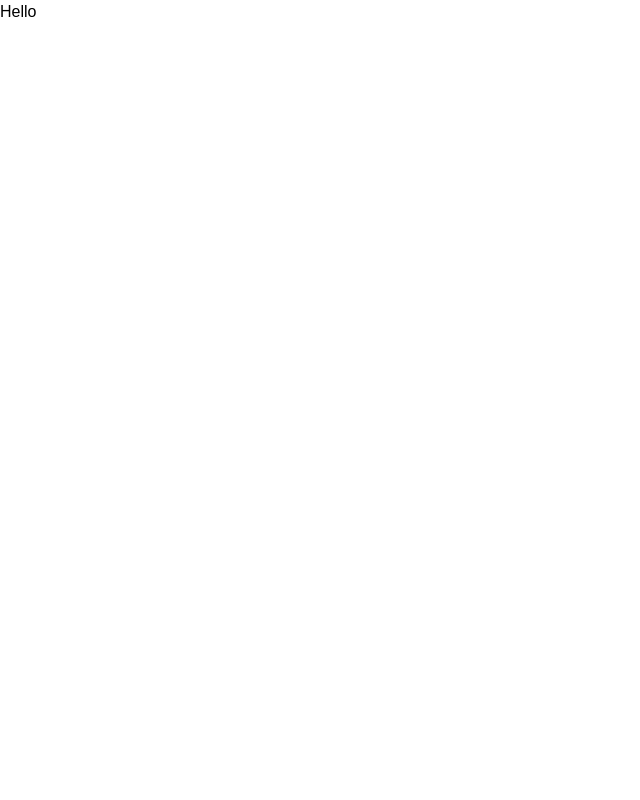
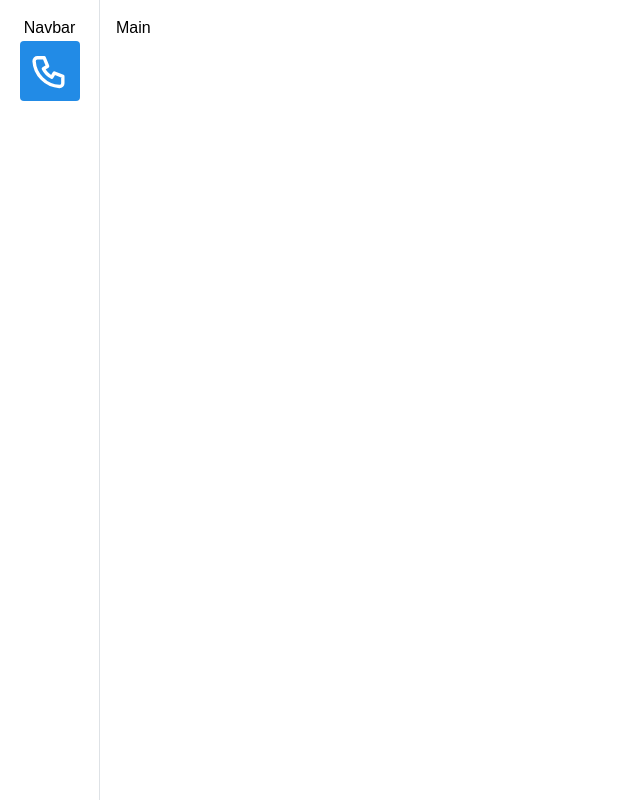
Before and after one commit to CyrusCKF/translator, a React (Create React App) app: page / in a window 1280 px wide. Shown: the whole page, without its empty margins (0-640 px from the left). Built offline with nearby package versions, Linux system fonts and the light colour scheme.

Commit message:
custom button

```diff
--- a/package.json
+++ b/package.json
@@ -10,6 +10,8 @@
     "@mantine/hooks": "^7.15.1",
     "@mui/icons-material": "^6.2.1",
     "@mui/material": "^6.2.1",
+    "@tabler/icons": "^3.26.0",
+    "@tabler/icons-react": "^3.26.0",
     "@testing-library/react": "^16.1.0",
     "cra-template": "1.2.0",
     "ollama": "^0.5.11",
--- a/src/App.jsx
+++ b/src/App.jsx
@@ -1,14 +1,40 @@
 import React from "react";
 import "@mantine/core/styles.css";
-import { createTheme, MantineProvider } from "@mantine/core";
+import {
+  createTheme,
+  MantineProvider,
+  AppShell,
+  Tooltip,
+  ActionIcon,
+} from "@mantine/core";
+import { IconPhone } from "@tabler/icons-react";
+
+import classes from "./App.module.css";
 
 const theme = createTheme({
   fontFamily: "Montserrat, sans-serif",
-  defaultRadius: 'md',
 });
 
 function App() {
-  return <MantineProvider theme={theme}>Hello</MantineProvider>;
+  console.log(classes);
+  return (
+    <MantineProvider theme={theme}>
+      <AppShell navbar={{ width: 100 }} padding="md">
+        <AppShell.Navbar
+          style={{ display: "flex", alignItems: "center" }}
+          p="md"
+        >
+          Navbar
+          <Tooltip label="Project" position="right">
+            <ActionIcon className={classes["action-icon"]} variant="filled">
+              <IconPhone className={classes["nav-icon"]} />
+            </ActionIcon>
+          </Tooltip>
+        </AppShell.Navbar>
+        <AppShell.Main>Main</AppShell.Main>
+      </AppShell>
+    </MantineProvider>
+  );
 }
 
 export default App;
--- /dev/null
+++ b/src/App.module.css
@@ -0,0 +1,9 @@
+.action-icon {
+  height: 60px;
+  width: 60px;
+}
+
+.nav-icon {
+  width: 70%;
+  height: 70%;
+}
```
Also changed, not shown: 1 other file (tests, documents, lock files or other folders).
